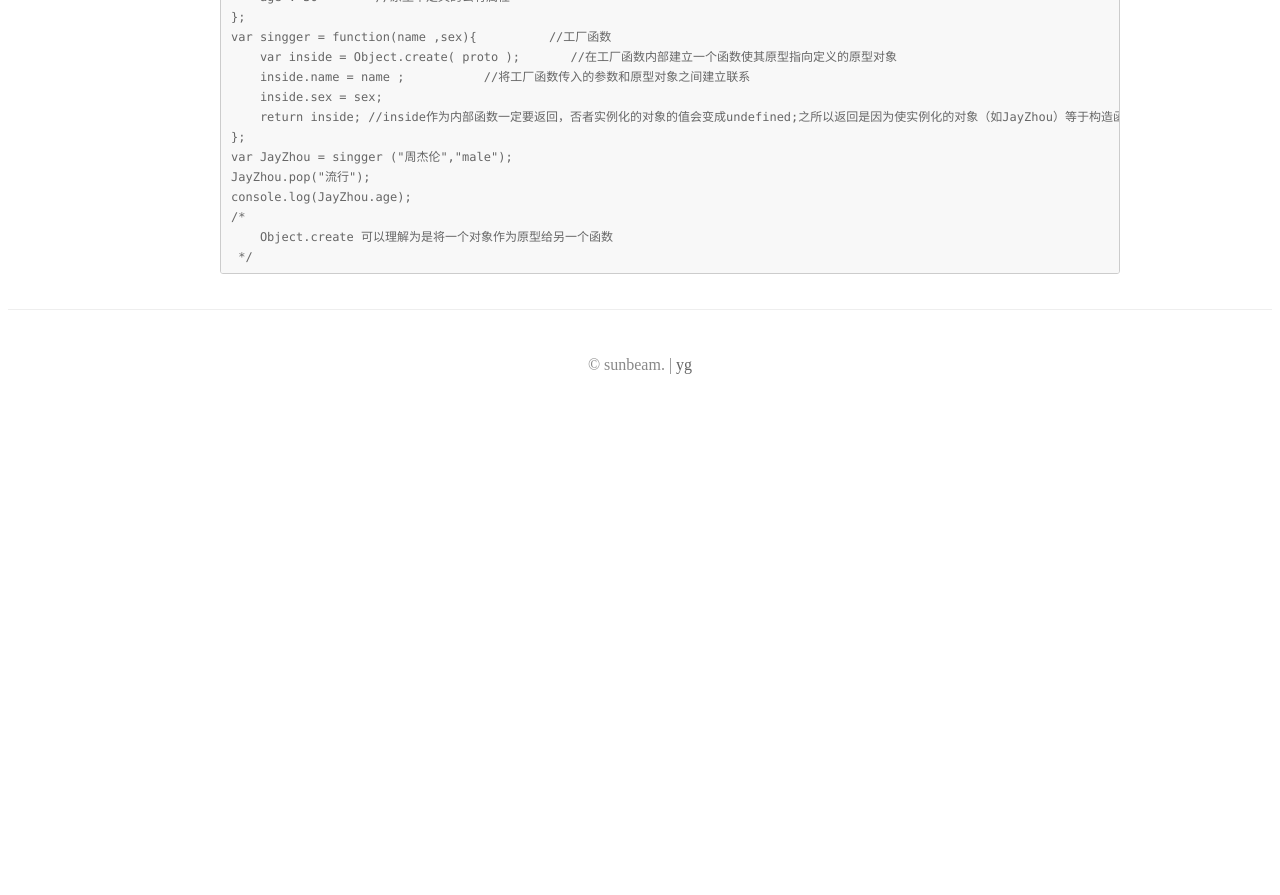
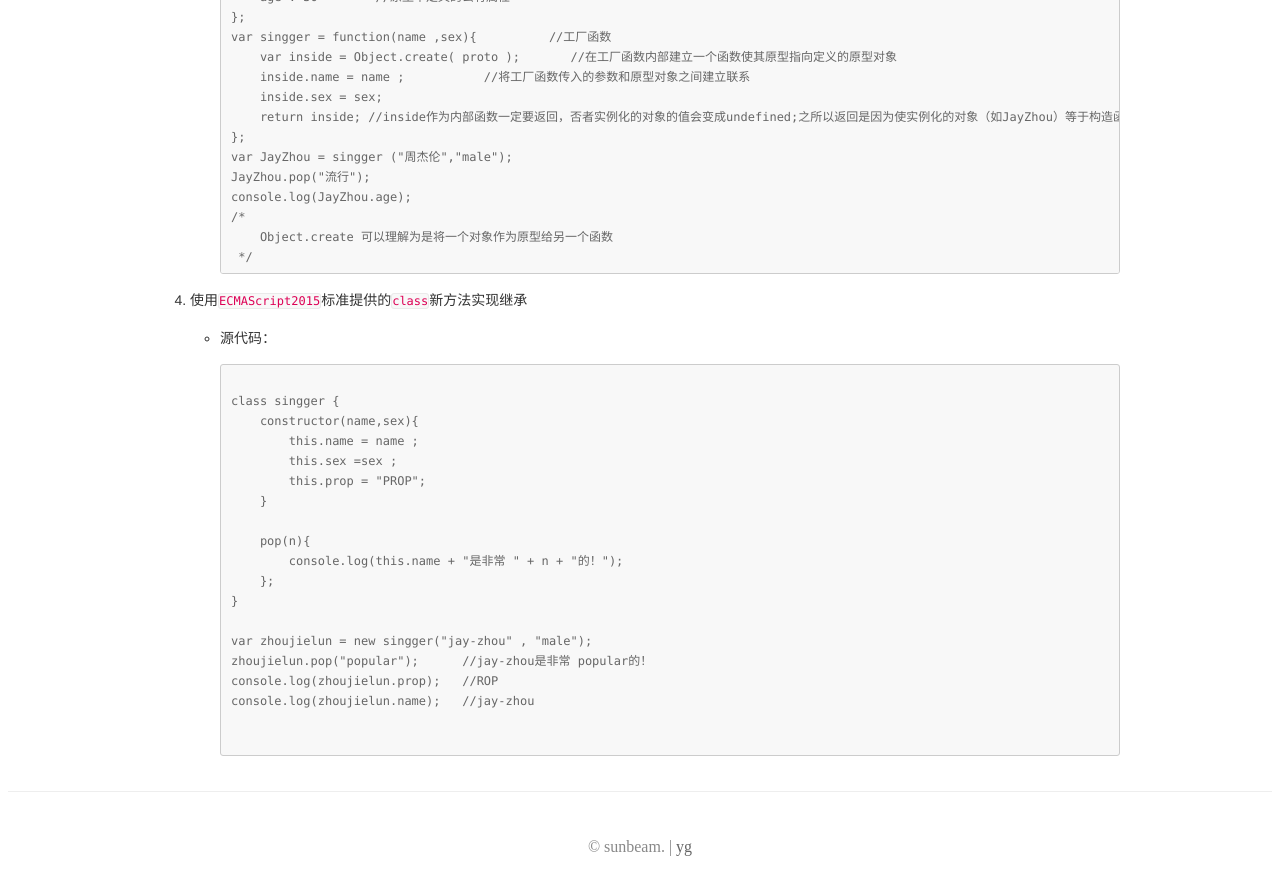
Before and after one commit to GalenYoung/galenyoung.github.io, a Jekyll site: the page built from programme/pgm-page09/index.html, in a window 1280 px wide and 900 px high, scrolled down 928 px. Shown: the top 895 px of the window. Built offline with Jekyll 4.4.1, drawn with Linux system fonts in a browser that asks for light colours; comment, search, counter and statistics services are not loaded; before the commit the page ends 1346 px from its top, so only the background shows below that; some of the changed text lies outside the part shown.

Commit message:
在pgm-9的继承页中添加class继承

```diff
--- a/programme/pgm-page09/index.html
+++ b/programme/pgm-page09/index.html
@@ -77,4 +77,33 @@ console.log(JayZhou.age);
                     </li>
                 </ul>
             </li>
+
+             <li>
+                <p>使用<code>ECMAScript2015</code>标准提供的<code>class</code>新方法实现继承</p>
+                <ul>
+                    <li>
+                        <p>源代码：</p>
+                        <pre>
+<code>
+class singger {
+    constructor(name,sex){
+        this.name = name ;
+        this.sex =sex ;
+        this.prop = "PROP";
+    }
+
+    pop(n){
+        console.log(this.name + "是非常 " + n + "的！");
+    };
+}
+
+var zhoujielun = new singger("jay-zhou" , "male");
+zhoujielun.pop("popular");      //jay-zhou是非常 popular的！
+console.log(zhoujielun.prop);   //ROP
+console.log(zhoujielun.name);   //jay-zhou
+</code>
+                        </pre>
+                    </li>
+                </ul>
+            </li>
         </ol>
```
Also changed, not shown: other parts of programme/pgm-page09/index.html (+2 -2 lines).
